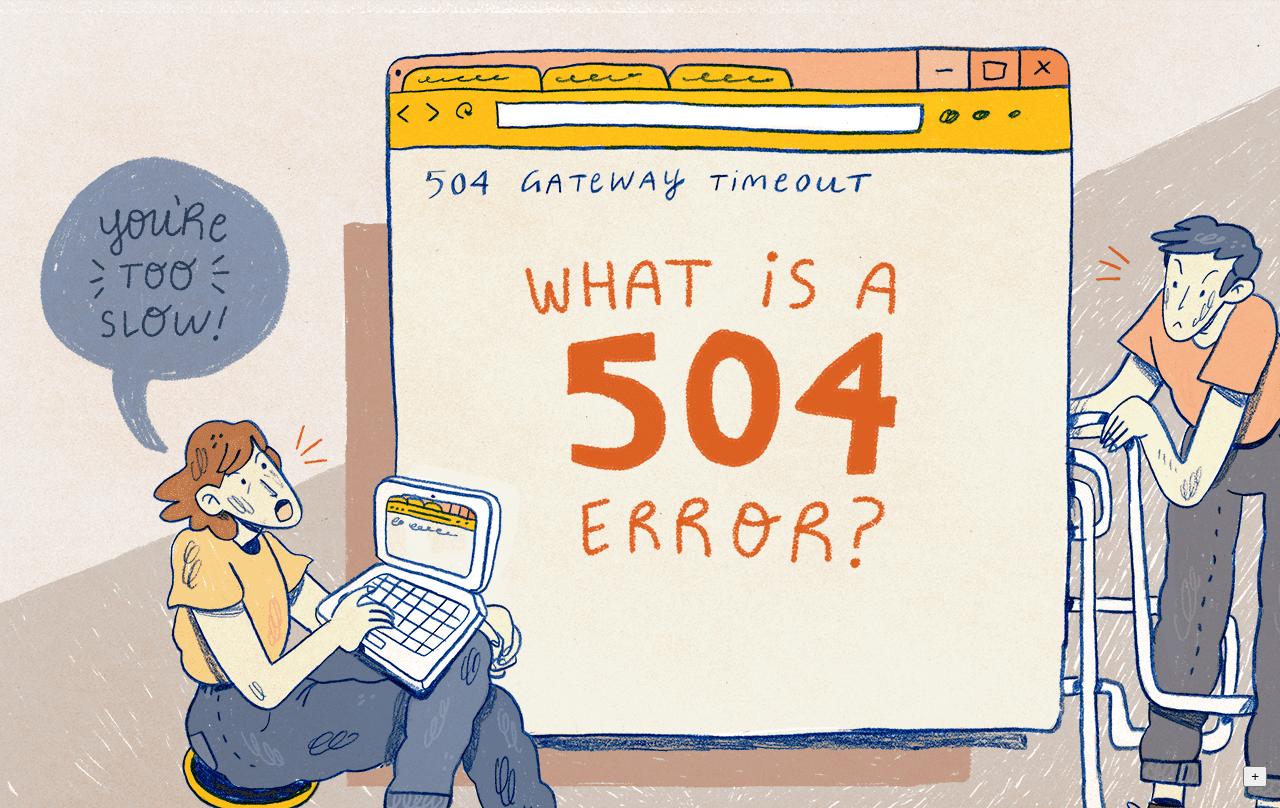
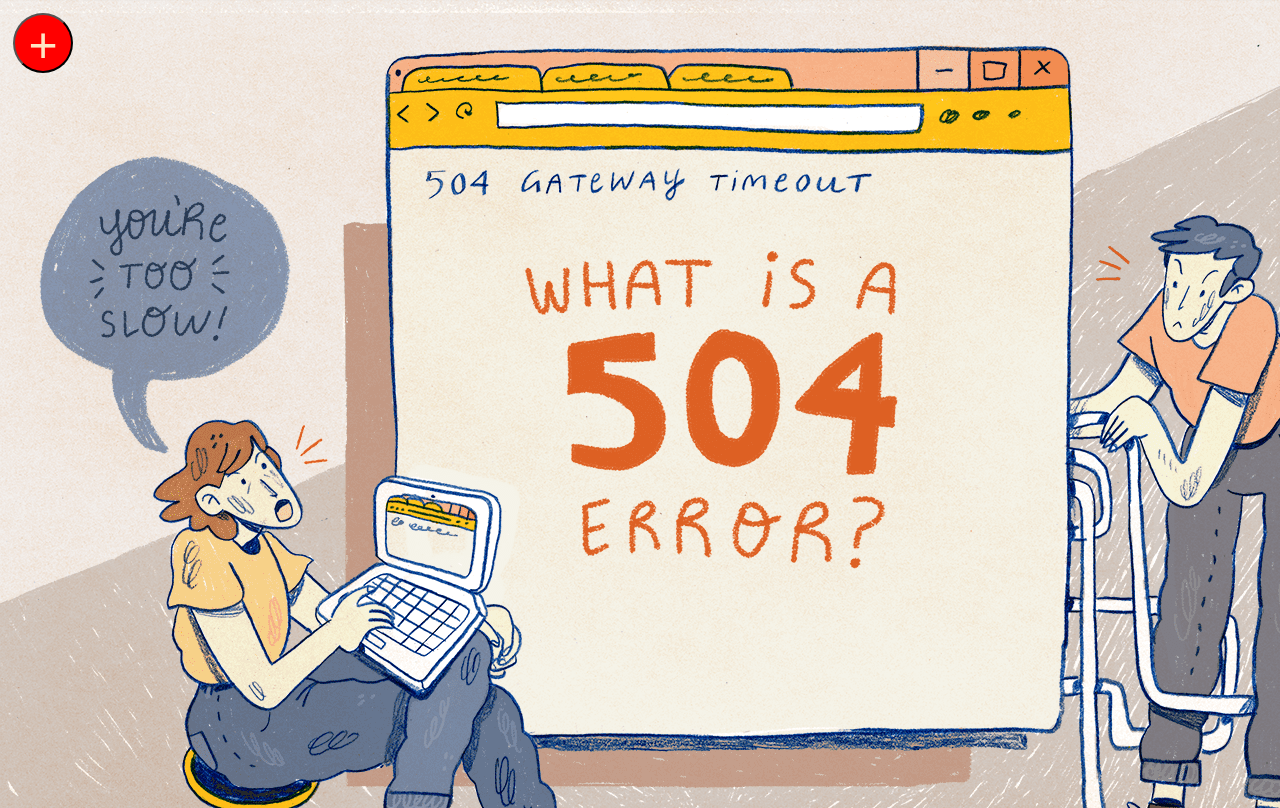
Before and after one commit to SzRtanul/HalProjekt, a plain HTML site: page index.html in a window 1280 px wide. Drawn offline with Linux system fonts and the light colour scheme.

Commit message:
Nagyobb gomb.

```diff
--- a/funk.js
+++ b/funk.js
@@ -1,45 +1,17 @@
-// Simon Gergő, Ütő Imre:
-    // Kinézet: Képek, színek jók: 10
-    // Elrendezés, reszponzivitás: Van mit javítani rajta: 3
-    // kód:
-        // Karácsony
-// Halász Gergő, Baksa Bence
-    // Kinézet: Jó: 10
-    // Téma: 9.5 (Foci)
-        // Foci
-// Szalkai Viktória Csenge, Roszkopf Léna Adél
-    // Előadás: Jó: 10 Elakadt: 4
-    // Kinézet: Kiégeti a szemem. 0
-    // Funkciók: Jók a slide-ok.: 9
-        // Cicamenhely
-// Kocsi Dorottya, Csorba Eszter Katinka:
-    // Kinézet: Tökéletes
-    // Elrendezés: Tökéletes
-    // Téma: Tökéletes
-        // Kocsmaértékelő, Blog
-// Richter Balázs, Weimper Gergő Zsombor
-    // Elrendezés: Jó
-    // Kinézet: Van mit javítani rajta
-        // Call of Duty
-// Szabó Mester Alex
-    // Kinézet: Égeti a szemem, amúgy igényes
-    // Elrendezés: Nem rossz.
-    // Funkciók: Nem rossz.
-        // Portfólió
-// Sass Gyula
-    // Szép.
-        // Portfólió
-let videoVisible = false
+let videoVisible = false;
+let gomb = document.getElementById("gomb");
 function toggleVideoVisible(){
     if (videoVisible){
         let vid = document.getElementById("hal");
         vid.style.display = 'none';
         vid.pause();
+        gomb.innerHTML = "+";
     }
     else{
         let vid = document.getElementById("hal");
         vid.style.display = 'block';
         vid.play();
+        gomb.innerHTML = "-";
     }
     videoVisible = !videoVisible;
 }
--- a/style.css
+++ b/style.css
@@ -21,6 +21,15 @@ video{
 }
 button{
     position: absolute;
-    right:    13px;
-    bottom:   13px;
+    left:    13px;
+    top:   13px;
+    width: 60px;
+    height: 60px;
+    background-color: red;
+    color: bisque;
+    font-size: 50px;
+    border-radius: 90px;
+    text-align: center;
+    display: inline-block;
+
 }
```
